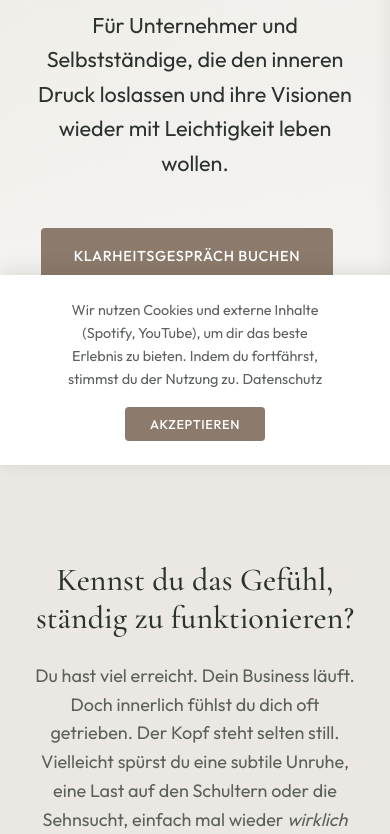
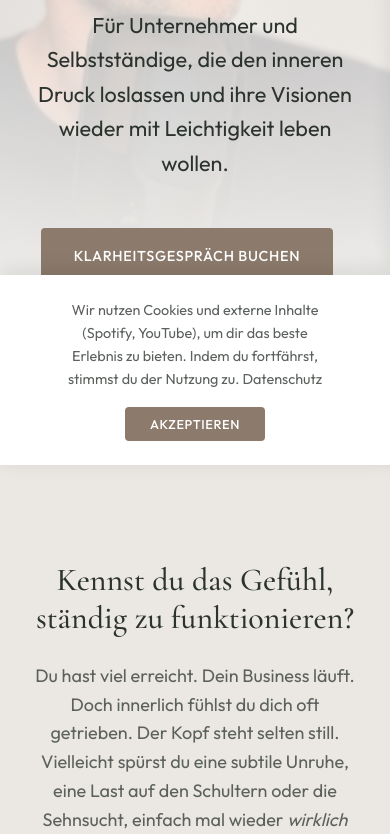
Before and after one commit to michael-geiregger/Homepage, a website built with Vite: page index.html in a window 390 px wide. Shown: the part 379-1213 px from the top of the page. Built offline with nearby package versions, Linux system fonts and the light colour scheme.

Commit message:
Fix: Shift mobile hero focal point to the left (face position)

```diff
--- a/src/style.css
+++ b/src/style.css
@@ -407,8 +407,8 @@ p {
   /* Ensure the face is visible on narrow screens */
   @media (max-aspect-ratio: 1/1) {
     .hero-bg {
-      background-position: 85% 20%;
-      /* Nudge to reveal face better on portrait */
+      background-position: 25% 20%;
+      /* Nudge to reveal face better on portrait (face is on the left) */
     }
   }
 
```
